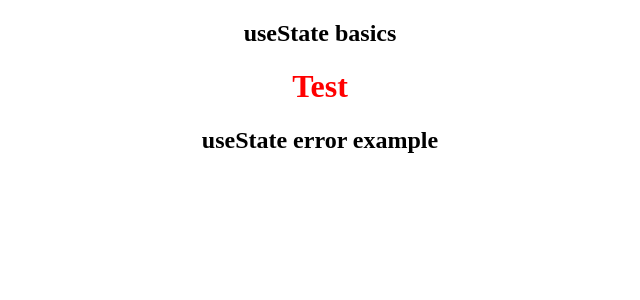
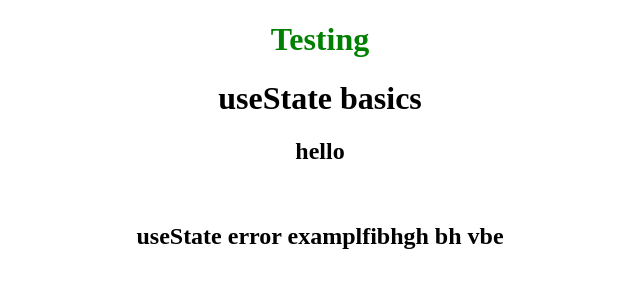
Before and after one commit to Codekazuki/40daysofreact, a React (Create React App) app: page / in a window 1280 px wide. Shown: the top 300 px of the page, without its empty margins (320-960 px from the left). Built offline with nearby package versions, Linux system fonts and the light colour scheme.

Commit message:
innoliz class

```diff
--- a/src/App.js
+++ b/src/App.js
@@ -6,8 +6,8 @@ import UseStatesBasics from "./tutorial/01-useState/starter/02-useState-basics";
 function App() {
   return (
     <div className='App'>
+      <Test />
       <UseStatesBasics />
-      <Test />
       <ErrorExample />
     </div>
   );
--- a/src/Testing/Test.js
+++ b/src/Testing/Test.js
@@ -1,7 +1,7 @@
 import React from "react";
 import "./test.css";
 const Test = () => {
-  return <h1 className='test'>Test</h1>;
+  return <h1 className='test'>Testing</h1>;
 };
 
 export default Test;
--- a/src/Testing/test.css
+++ b/src/Testing/test.css
@@ -1,3 +1,3 @@
 .test {
-  color: red;
+  color: green;
 }
--- a/src/tutorial/01-useState/starter/01-error-example.jsx
+++ b/src/tutorial/01-useState/starter/01-error-example.jsx
@@ -1,5 +1,5 @@
 const ErrorExample = () => {
-  return <h2>useState error example</h2>;
+  return <h2>useState error examplfibhgh bh vbe</h2>;
 };
 
 export default ErrorExample;
--- a/src/tutorial/01-useState/starter/02-useState-basics.jsx
+++ b/src/tutorial/01-useState/starter/02-useState-basics.jsx
@@ -1,5 +1,11 @@
 const UseStateBasics = () => {
-  return <h2>useState basics</h2>;
+  return (
+    <>
+      <h1>useState basics</h1>
+      <h2>hello</h2>
+      <img src='' alt='' />
+    </>
+  );
 };
 
 export default UseStateBasics;
```
